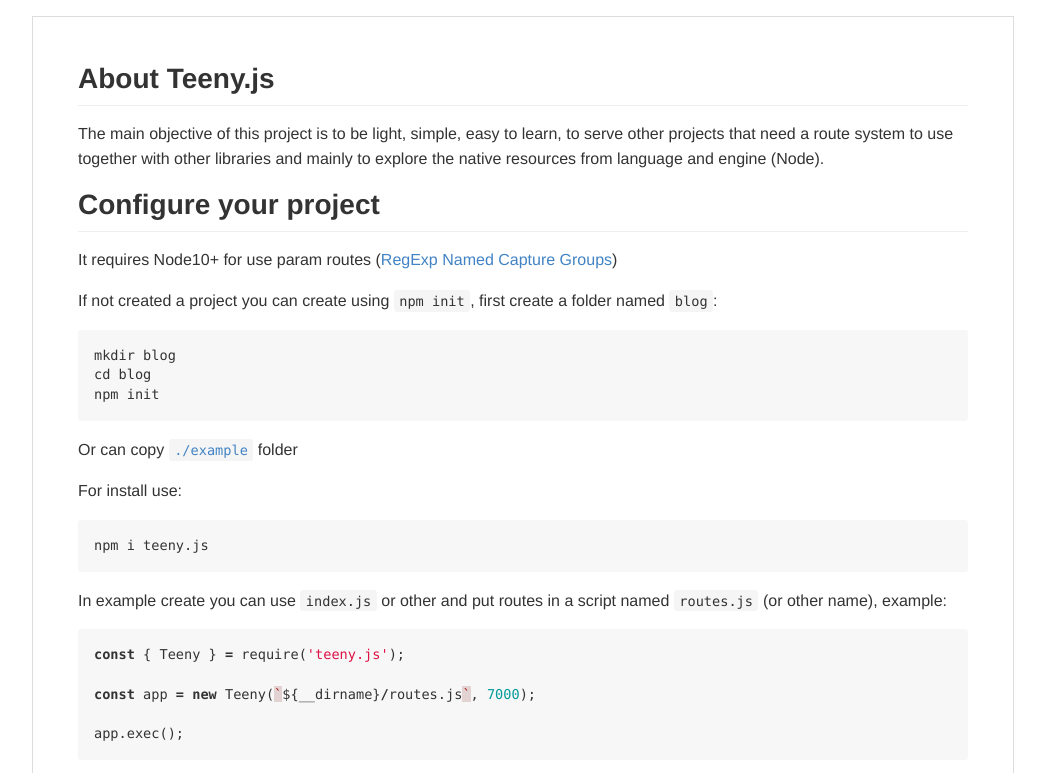
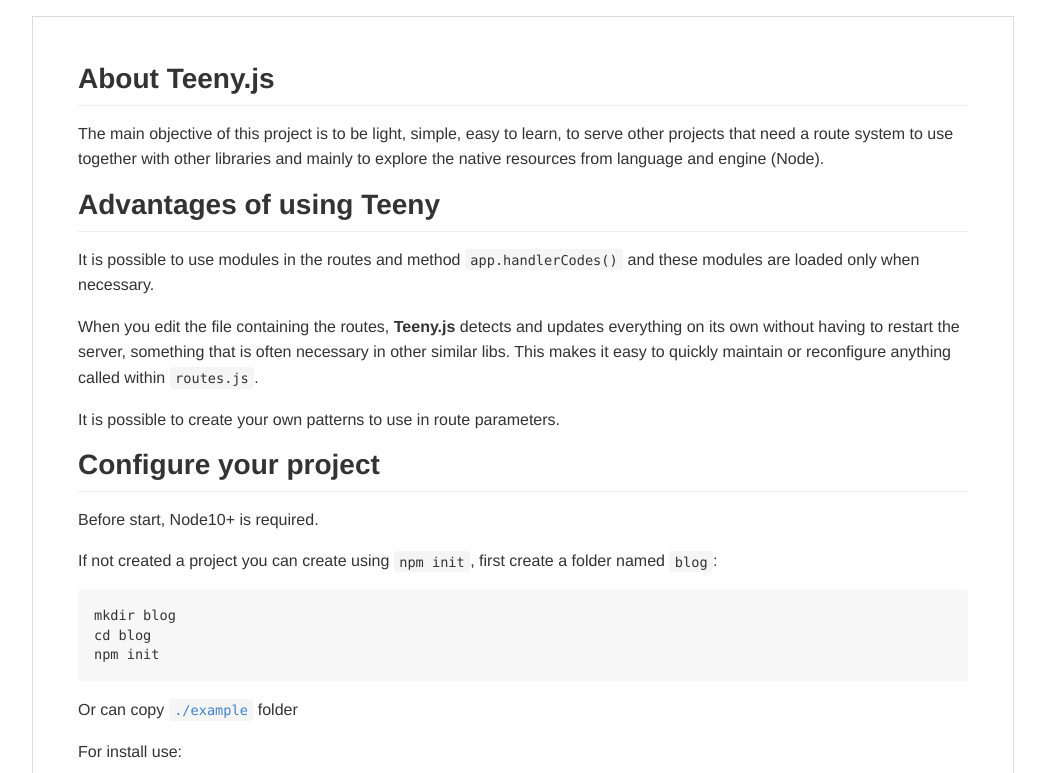
Before and after one commit to inphinit/teeny.js, a website: page README.html in a window 1280 px wide. Shown: the top 773 px of the page, without its empty margins (117-1162 px from the left). Drawn offline with Linux system fonts and the light colour scheme.

Commit message:
update README

```diff
--- a/README.html
+++ b/README.html
@@ -1057,15 +1057,19 @@
 .codehilite .gc{color:#999;background-color:#EAF2F5}
 </style><title>README</title></head><body><article class="markdown-body"><h2 id="about-teenyjs">About Teeny.js<a class="headerlink" href="#about-teenyjs" title="Permanent link"></a></h2>
 <p>The main objective of this project is to be light, simple, easy to learn, to serve other projects that need a route system to use together with other libraries and mainly to explore the native resources from language and engine (Node).</p>
+<h2 id="advantages-of-using-teeny">Advantages of using Teeny<a class="headerlink" href="#advantages-of-using-teeny" title="Permanent link"></a></h2>
+<p>It is possible to use modules in the routes and method <code>app.handlerCodes()</code> and these modules are loaded only when necessary.</p>
+<p>When you edit the file containing the routes, <strong>Teeny.js</strong> detects and updates everything on its own without having to restart the server, something that is often necessary in other similar libs. This makes it easy to quickly maintain or reconfigure anything called within <code>routes.js</code>.</p>
+<p>It is possible to create your own patterns to use in route parameters.</p>
 <h2 id="configure-your-project">Configure your project<a class="headerlink" href="#configure-your-project" title="Permanent link"></a></h2>
-<p>It requires Node10+ for use param routes (<a href="https://developer.mozilla.org/en-US/docs/Web/JavaScript/Guide/Regular_Expressions/Groups_and_Ranges">RegExp Named Capture Groups</a>)</p>
+<p>Before start, Node10+ is required.</p>
 <p>If not created a project you can create using <code>npm init</code>, first create a folder named <code>blog</code>:</p>
 <div class="codehilite"><pre>mkdir blog
 cd blog
 npm init
 </pre></div>
 
-<p>Or can copy <a href="C:/Users/new_g/Documents/GitHub/brcontainer/teeny.js/example"><code>./example</code></a> folder</p>
+<p>Or can copy <a href="./example"><code>./example</code></a> folder</p>
 <p>For install use:</p>
 <div class="codehilite"><pre>npm i teeny.js
 </pre></div>
@@ -1137,7 +1141,7 @@
 <td>Catch http errors (like <code>ErrorDocument</code> or <code>error_page</code>) from ISPAI or if try access a route not defined (emits <code>404 Not Found</code>) or if try access a defined route with not defined http method (emits <code>405 Method Not Allowed</code>)</td>
 </tr>
 <tr>
-<td><code>app.handlerCodes(Array codes, String modules)</code></td>
+<td><code>app.handlerCodes(Array codes, String module)</code></td>
 <td>Catch http errors or errors from routes, if catchs a error execute a &ldquo;local&rdquo; module defined in second argument</td>
 </tr>
 <tr>
```
Also changed, not shown: README.md.
